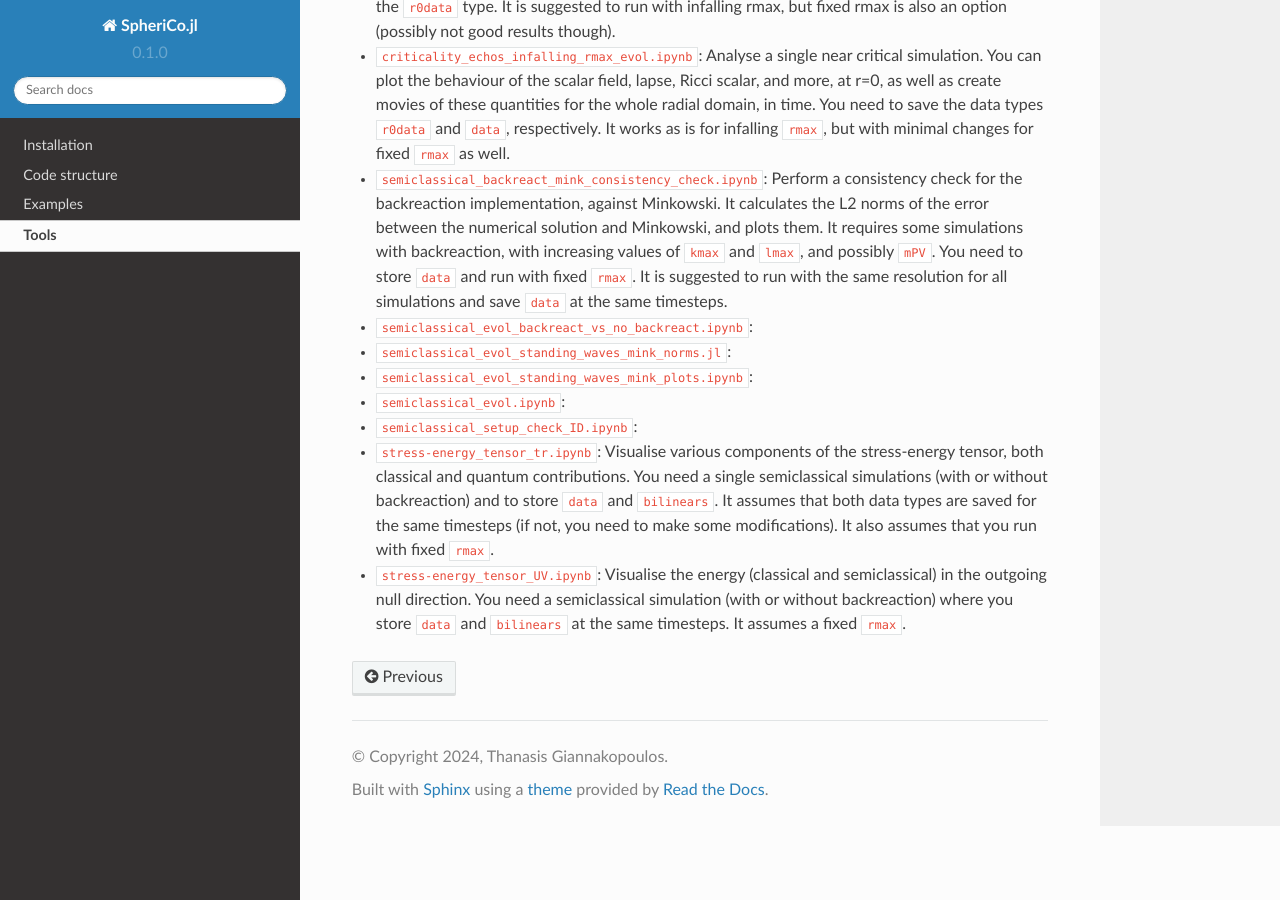
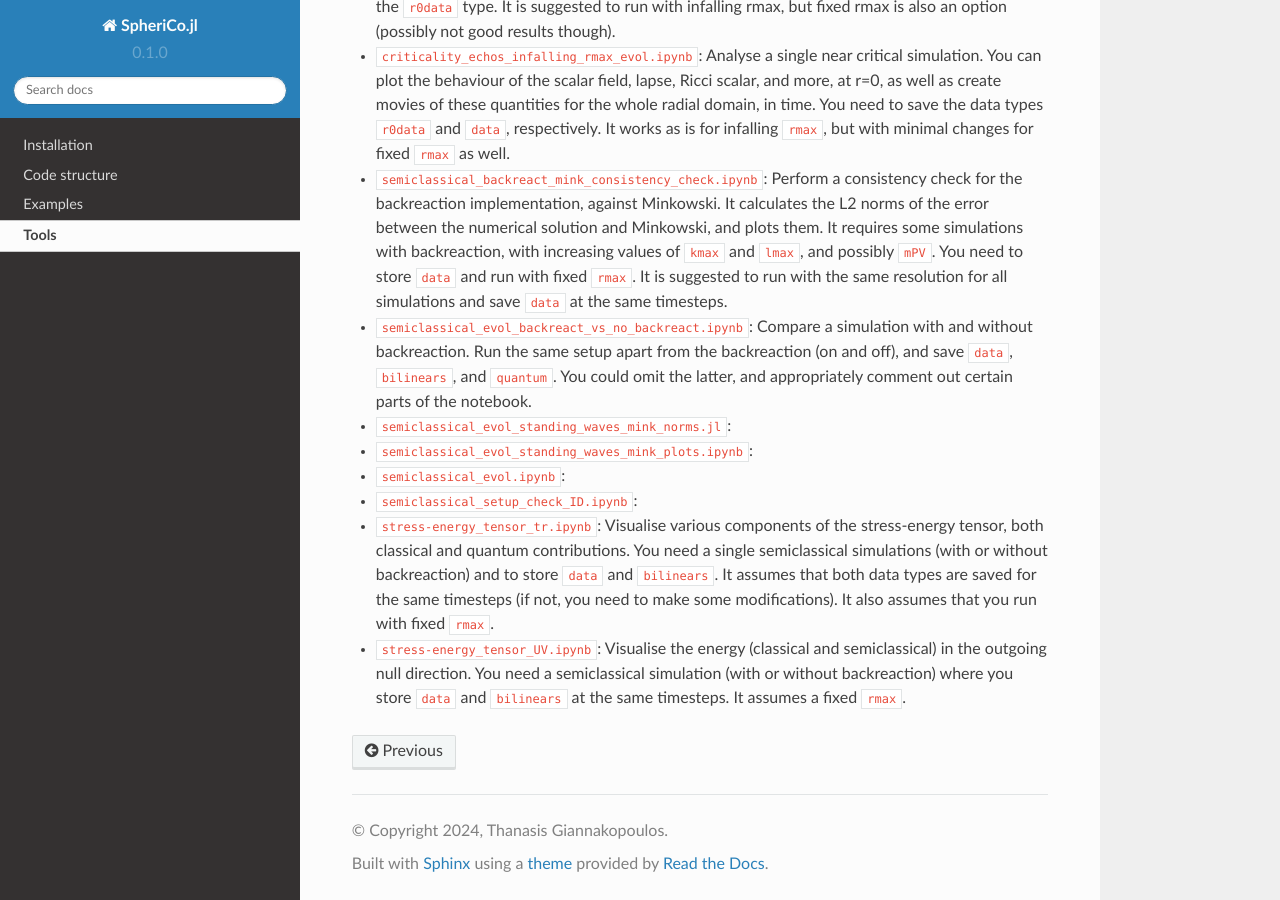
Before and after one commit to ThanasisGiannakopoulos/SpheriCo.jl, a Sphinx documentation site: the page built from docs/source/tools.rst, in a window 1280 px wide and 900 px high, scrolled down 1535 px. Built offline with Sphinx 7.4.7 and the Read the Docs theme 2.0.0, drawn with Linux system fonts in a browser that asks for light colours.

Commit message:
docs/tools: compare backreact and no backreact
Signed-off-by: thanasis@Dobby <giannakopoulos.th@gmail.com>

```diff
--- a/docs/source/tools.rst
+++ b/docs/source/tools.rst
@@ -113,7 +113,11 @@ how it interacts with other tools:
   resolution for all simulations and save ``data`` at the same
   timesteps.
 
-- ``semiclassical_evol_backreact_vs_no_backreact.ipynb``:
+- ``semiclassical_evol_backreact_vs_no_backreact.ipynb``: Compare a
+  simulation with and without backreaction. Run the same setup apart
+  from the backreaction (on and off), and save ``data``,
+  ``bilinears``, and ``quantum``. You could omit the latter, and
+  appropriately comment out certain parts of the notebook.
 
 - ``semiclassical_evol_standing_waves_mink_norms.jl``:
 
```
Also changed, not shown: 1 other file.
